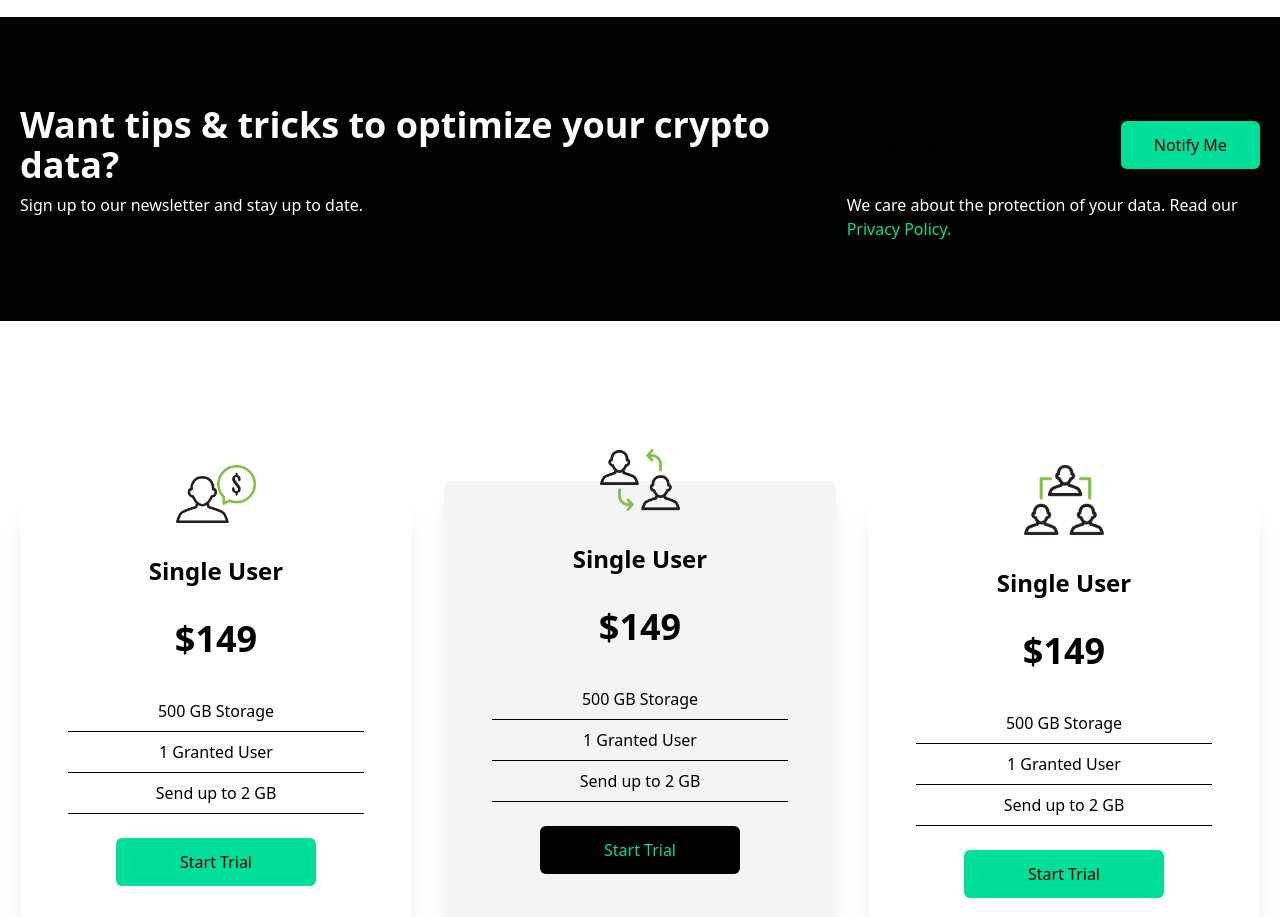
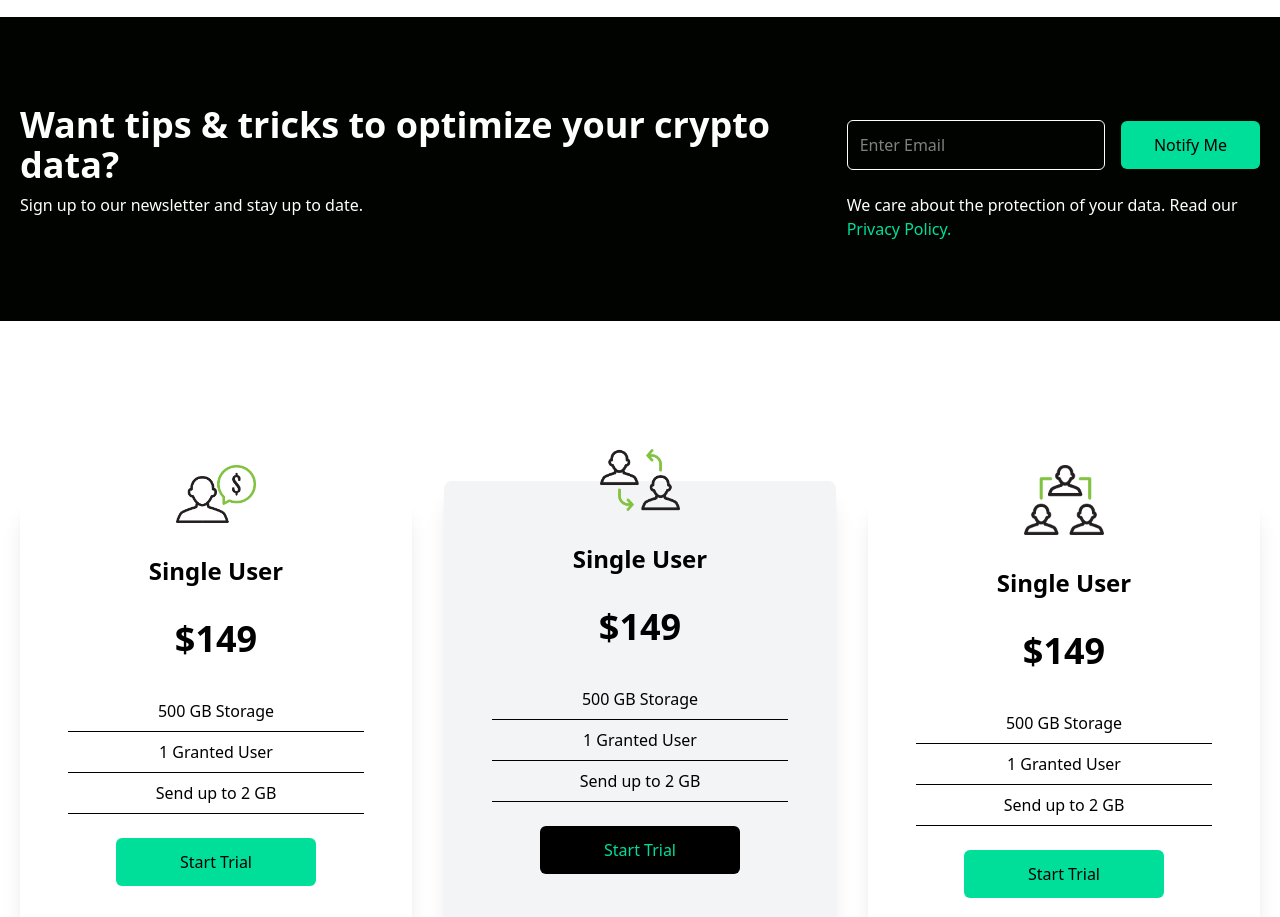
Before and after one commit to Increase123/crypto-data, a React (Vite) app: page / in a window 1280 px wide. Shown: the part 1360-2277 px from the top of the page. Built offline with nearby package versions, Linux system fonts and the light colour scheme.

Commit message:
Updated the Newsletter section

```diff
--- a/src/components/Newsletter.jsx
+++ b/src/components/Newsletter.jsx
@@ -14,7 +14,7 @@ const Newsletter = () => {
         <div className="my-4">
           <div className="flex flex-col sm:flex-row items-center justify-between w-full">
             <input
-              className="p-3 flex w-full rounded-md text-black"
+              className="p-3 flex w-full rounded-md text-white border border-white bg-transparent"
               type="email"
               placeholder="Enter Email"
             />
```
